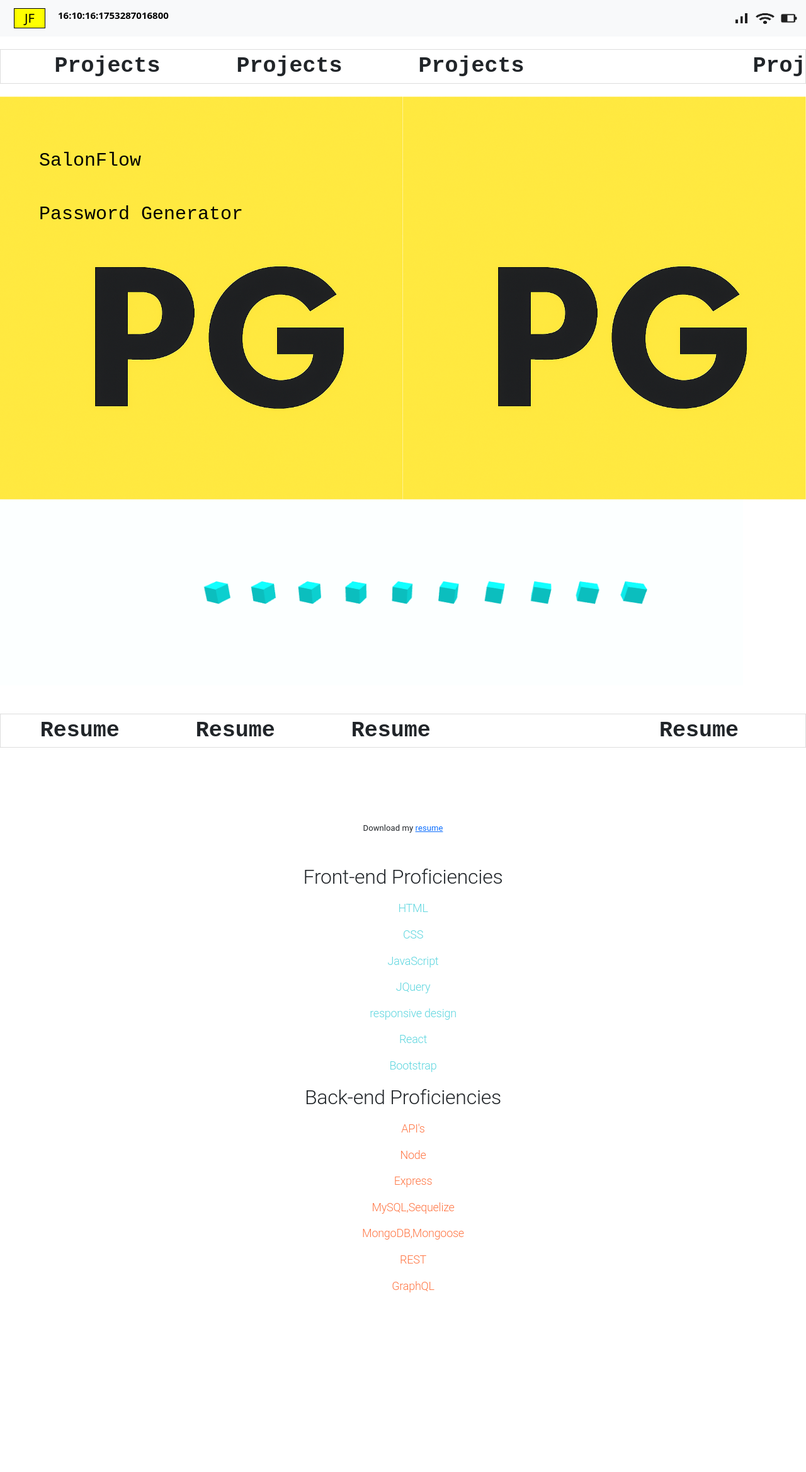
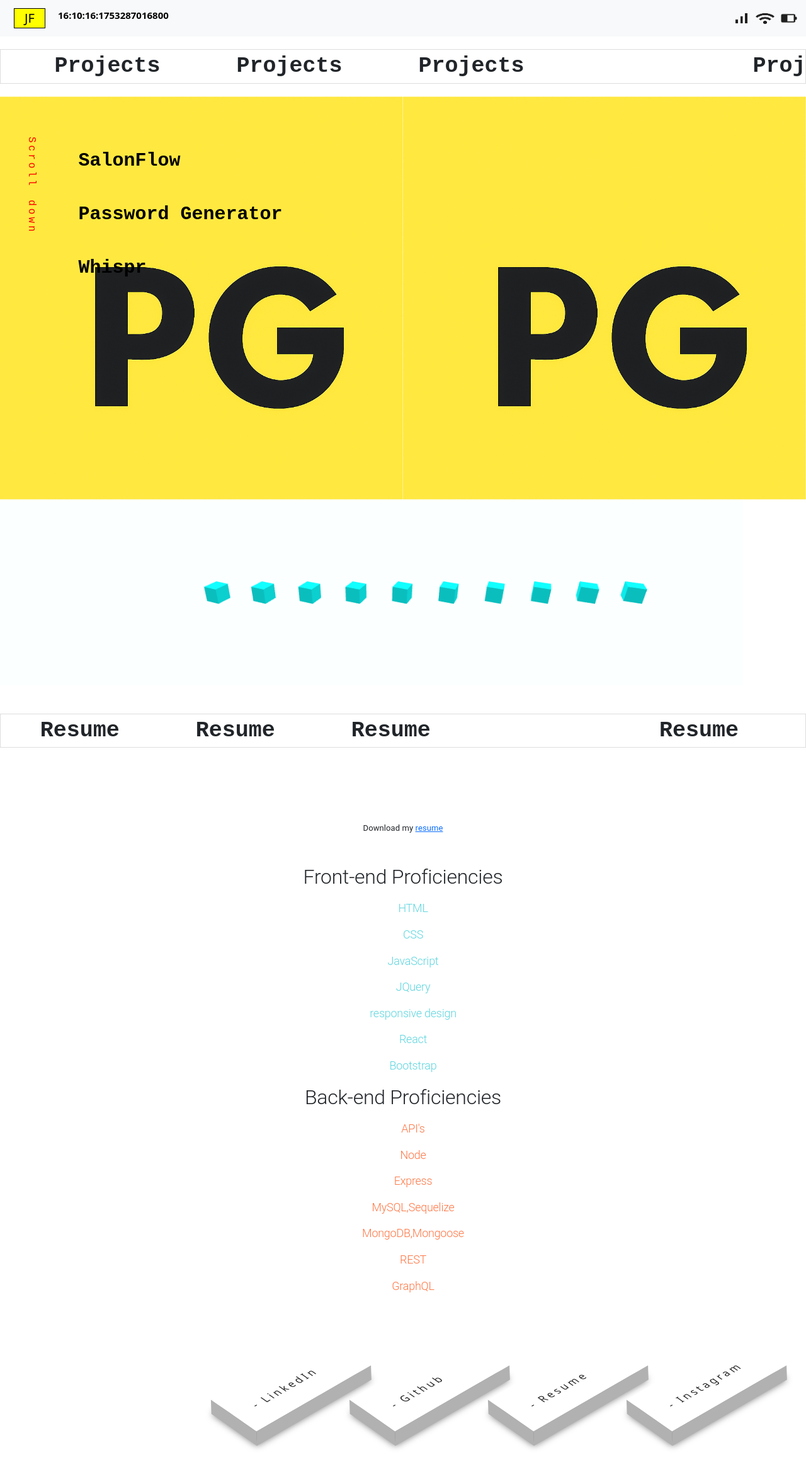
Before and after one commit to Jrr1232/Portfolio-V.2, a React (Vite) app: page / in a window 1280 px wide. Shown: the whole page at 63% size. Before the commit the page ends 2072 px from the top, so only its background shows below. Built offline with nearby package versions, Linux system fonts and the light colour scheme; a web font is replaced by a local one.

Commit message:
Add Resume/Footer/Responsiveness

```diff
--- a/index.html
+++ b/index.html
@@ -22,4 +22,5 @@
   <script type="module" src="/src/main.jsx"></script>
 </body>
 
+
 </html>
--- a/package.json
+++ b/package.json
@@ -16,6 +16,7 @@
     "bootstrap": "^5.3.7",
     "react": "^19.1.0",
     "react-dom": "^19.1.0",
+    "react-icons": "^5.5.0",
     "react-router-dom": "^6.30.1"
   },
   "devDependencies": {
--- a/src/App.css
+++ b/src/App.css
@@ -1,5 +1,174 @@
-/* Styling for the navbar */
+#social-media {
+  display: flex;
+  margin-left: 25%;
+  margin-top: 8%;
+  margin-bottom: 8%;
 
+}
+
+
+#social-media li {
+  list-style: none;
+  margin: 0 5px;
+}
+
+#social-media li a .fa {
+  font-size: 40px;
+  color: #262626;
+  line-height: 80px;
+  transition: .5s;
+  padding-right: 14px;
+}
+
+#social-media li a span {
+  padding: 0;
+  margin: 0;
+  position: absolute;
+  top: 30px;
+  color: #262626;
+  letter-spacing: 4px;
+  transition: .5s;
+}
+
+#social-media li a {
+  text-decoration: none;
+  display: absolute;
+  display: block;
+  width: 210px;
+  height: 80px;
+  background: #ffffff;
+  text-align: left;
+  padding-left: 20px;
+  transform: rotate(-30deg) skew(25deg) translate(0, 0);
+  transition: .5s;
+  box-shadow: -20px 20px 10px rgba(0, 0, 0, .5);
+}
+
+#social-media li a:before {
+  content: '';
+  position: absolute;
+  top: 10px;
+  left: -20px;
+  height: 100%;
+  width: 20px;
+  background: #b1b1b1;
+  transform: .5s;
+  transform: rotate(0deg) skewY(-45deg);
+}
+
+#social-media li a:after {
+  content: '';
+  position: absolute;
+  bottom: -20px;
+  left: -10px;
+  height: 20px;
+  width: 100%;
+  background: #b1b1b1;
+  transform: .5s;
+  transform: rotate(0deg) skewX(-45deg);
+}
+
+#social-media li a:hover {
+  transform: rotate(-30deg) skew(25deg) translate(20px, -15px);
+  box-shadow: -50px 50px 50px rgba(0, 0, 0, .5);
+}
+
+#social-media li:hover .fa {
+  color: #fff;
+}
+
+#social-media li:hover span {
+  color: #fff;
+}
+
+#social-media li:hover:nth-child(1) a {
+  background: #3b5998;
+}
+
+#social-media li:hover:nth-child(1) a:before {
+  background: #365492;
+}
+
+#social-media li:hover:nth-child(1) a:after {
+  background: #4a69ad;
+}
+
+#social-media li:hover:nth-child(2) a {
+  background: #00aced;
+}
+
+#social-media li:hover:nth-child(2) a:before {
+  background: #097aa5;
+}
+
+#social-media li:hover:nth-child(2) a:after {
+  background: #53b9e0;
+}
+
+#social-media li:hover:nth-child(3) a {
+  background: #dd4b39;
+}
+
+#social-media li:hover:nth-child(3) a:before {
+  background: #b33a2b;
+}
+
+#social-media li:hover:nth-child(3) a:after {
+  background: #e66a5a;
+}
+
+#social-media li:hover:nth-child(4) a {
+  background: #e4405f;
+}
+
+#social-media li:hover:nth-child(4) a:before {
+  background: #d81c3f;
+}
+
+#social-media li:hover:nth-child(4) a:after {
+  background: #e46880;
+}
+
+.hover-underline {
+
+  font-size: 2rem;
+  color: #000000;
+  position: relative;
+  display: inline-block;
+}
+
+.hover-underline::after,
+.hover-underline::before {
+  content: '';
+  position: absolute;
+  width: 100%;
+  height: 2px;
+  background: linear-gradient(to right, #ff0000, #00ffff);
+  bottom: -5px;
+  left: 0;
+  transform: scaleX(0);
+  transform-origin: right;
+  transition: transform 0.4s ease-out;
+}
+
+.hover-underline::before {
+  top: -5px;
+  transform-origin: left;
+}
+
+.hover-underline:hover::after,
+.hover-underline:hover::before {
+  transform: scaleX(1);
+}
+
+p {
+  position: fixed;
+  width: 100%;
+  bottom: 30px;
+  font-size: 12px;
+  color: #999;
+  margin-top: 200px;
+}
 
 .navbar-brand {
   display: flex;
@@ -48,7 +217,6 @@
   list-style-type: none;
   margin-top: 50px;
   font-size: 30px;
-  color: rgb(0, 0, 0);
   font-family: monospace;
   font-weight: 100;
 }
@@ -61,14 +229,33 @@
 
 }
 
+.projects-container ul li a {
+  text-decoration: none;
+  font-weight: 600;
+  color: black;
+}
+
+
+
 .projects-list {
-  height: 30%;
+  height: 40%;
   overflow-y: auto;
   overflow-x: hidden;
   scrollbar-width: none;
   /* Firefox */
   -ms-overflow-style: none;
   /* Internet Explorer 10+ */
+}
+
+#scroll-down {
+  font-family: monospace;
+  display: flex;
+  margin-top: 5%;
+  margin-left: 3%;
+  color: red;
+  writing-mode: vertical-lr;
+  word-spacing: 5px;
+  letter-spacing: 4px;
 }
 
 /* Styling for the Animation Box */
@@ -144,6 +331,88 @@ canvas {
   }
 }
 
+
+@media screen and (max-width: 898px) {
+
+
+  .d-flex.justify-content-end.align-items-center.gap-2 img {
+    display: none;
+  }
+
+  canvas {
+    padding-right: 0px;
+
+
+
+  }
+
+  #animation-container {
+    height: 10vh;
+  }
+
+  #social-media {
+    margin-left: 0%;
+    margin-top: 10%;
+    margin-bottom: 10%;
+  }
+
+  #social-media li a {
+    text-decoration: none;
+    display: absolute;
+    display: block;
+    width: 70px;
+    height: 80px;
+    background: #ffffff;
+    text-align: left;
+    padding-left: 20px;
+    transform: rotate(-30deg) skew(25deg) translate(0, 0);
+    transition: .5s;
+    box-shadow: -20px 20px 10px rgba(0, 0, 0, .5);
+  }
+
+  #social-media li a span {
+    font-size: 10px;
+    padding: 0;
+    margin: 0;
+    position: absolute;
+    top: 30px;
+    color: #262626;
+    letter-spacing: 4px;
+    transition: .5s;
+  }
+
+  .projects-container {
+    display: flex;
+    width: 100%;
+    height: 80vh;
+    background-image: url('./assets/ChatGPT Image Jul 31, 2025, 08_09_24 PM.png');
+    background-size: cover;
+  }
+
+  #skills {
+    margin-right: 10%;
+  }
+
+  #skills2 {
+    margin-right: 10%;
+  }
+
+  #resume-link {
+    margin-right: 10%;
+  }
+
+  * {
+    box-sizing: border-box;
+  }
+
+  body {
+    margin: 0;
+    padding: 0;
+    overflow-x: hidden;
+  }
+
+}
+
 * {
   box-sizing: border-box;
 }
--- a/src/components/animation.jsx
+++ b/src/components/animation.jsx
@@ -70,6 +70,7 @@ export default function Animation() {
 
     return (
         <div
+            id = "animation-container"
             ref={containerRef}
             style={{ width: '100vw', height: '40vh' }}
         />
--- /dev/null
+++ b/src/components/flipper.jsx
@@ -0,0 +1,5 @@
+export default function Flipper() {
+    return (
+        <div class="hover-underline">Hover for underline</div>
+    );
+}
--- a/src/components/header.jsx
+++ b/src/components/header.jsx
@@ -27,7 +27,7 @@ export default function Header() {
 
 
     return (
-        <nav className="navbar bg-body-tertiary" id="navbar">
+        <nav className="navbar navbar-expand-md  bg-body-tertiary" id="navbar">
             <div className="container-fluid ">
                 <a className="navbar-brand" href="#">
                     <div id="logo1">JF</div>
--- a/src/components/projects.jsx
+++ b/src/components/projects.jsx
@@ -1,5 +1,5 @@
 import { useState } from "react";
-import weatherAppImage from '../assets/Screenshot 2025-07-31 202842.png'; // Import the image
+import weatherAppImage from '../assets/WX.png'; // Import the image
 import Whispr from '../assets/whispr_demo.png'; // Import the image
 import SalonFlow from '../assets/cesar-saravia-uM6IhU0UZg0-unsplash.jpg'; // Import the image
 import Portfolio from '../assets/Screenshot 2025-07-31 204347.png'; // Import the image
@@ -16,7 +16,8 @@ export default function Projects() {
     // Handle mouse hover state and set background image dynamically
     const handleMouseOver = (imageUrl) => {
         setHovered(true);
-        setBackgroundImage(imageUrl); // Set the background image when hovered
+        setBackgroundImage(imageUrl);
+        // Set the background image when hovered
     };
 
     const handleMouseLeave = () => {
@@ -42,20 +43,24 @@ export default function Projects() {
                 backgroundImage: backgroundImage ? `url(${backgroundImage})` : "", // Dynamic background image
             }}
         >
+            <div id="scroll-down">Scroll down</div>
+
             <ul className="projects-list">
                 <li
                     onMouseOver={(e) => {
                         handleMouseOver(SalonFlow);
                         handleZoom(e);
-                        e.target.style.color = 'white'; // Change font color on hover
+                        e.currentTarget.querySelector('a').style.color = 'white';
                     }}
                     onMouseLeave={(e) => {
                         handleMouseLeave();
                         handleZoomOut(e);
-                        e.target.style.color = 'black';
+                        e.currentTarget.querySelector('a').style.color = 'black';
                     }}
                 >
-                    SalonFlow
+                    <a href="https://johannysunisex-cdc945aa3db4.herokuapp.com/">
+                        SalonFlow
+                    </a>
                 </li>
                 <li
                     onMouseOver={(e) => {
@@ -66,8 +71,8 @@ export default function Projects() {
                         handleMouseLeave();
                         handleZoomOut(e);
                     }}
-                >
-                    Password Generator
+                ><a href="https://jrr1232.github.io/unique-Passwords/">
+                        Password Generator</a>
                 </li>
                 <li
                     onMouseOver={(e) => {
@@ -78,8 +83,8 @@ export default function Projects() {
                         handleMouseLeave();
                         handleZoomOut(e);
                     }}
-                >
-                    Whispr
+                ><a href="https://whispr-cf4e46930867.herokuapp.com/">
+                        Whispr</a>
                 </li>
                 <li
                     onMouseOver={(e) => {
@@ -91,8 +96,8 @@ export default function Projects() {
                         handleMouseLeave();
                         handleZoomOut(e);
                     }}
-                >
-                    Weather API
+                ><a href="https://jrr1232.github.io/weatherApp/">
+                        WX Weather API</a>
                 </li>
                 <li
                     onMouseOver={(e) => {
@@ -103,8 +108,9 @@ export default function Projects() {
                         handleMouseLeave();
                         handleZoomOut(e);
                     }}
-                >
-                    Portfolio V.1
+                ><a href="https://eclectic-cucurucho-42d8d5.netlify.app/Portfolio">
+                        Portfolio V.1
+                    </a>
                 </li>
             </ul>
         </div>
--- a/src/components/resume.jsx
+++ b/src/components/resume.jsx
@@ -6,7 +6,7 @@ export default function Resume() {
     return (
         <>
             <Typography variant="h4" align="center" id="resume-link">
-                Download my <a href="https://docs.google.com/document/d/1jtlML9hnRNmqrA5K8FJgn1nPRxRYWQbkVuw1ZB1MZiI/edit?usp=sharing">resume</a>      </Typography>
+                Download my <a href="https://docs.google.com/document/d/1lmh6kt9L11SEohUry49Czz9uBOuvGOESP3BixFTlWNE/edit?usp=sharing">resume</a>      </Typography>
             <Typography variant="h2" align="center" id="skills">
                 Front-end Proficiencies
                 <ul>
--- /dev/null
+++ b/src/components/socialmedia.jsx
@@ -0,0 +1,32 @@
+export default function SocialMedia() {
+    return (
+        <>
+            <ul id="social-media">
+                <li className="SocialMedia">
+                    <a href="https://www.linkedin.com/in/joaquin-florencio">
+                        <i className="fa fa-facebook" aria-hidden="true"></i>
+                        <span> - LinkedIn</span>
+                    </a>
+                </ li>
+                < li className="SocialMedia">
+                    <a href="https://github.com/Jrr1232?tab=repositories">
+                        <i className="fa fa-twitter" aria-hidden="true"></i>
+                        <span> - Github</span>
+                    </a>
+                </ li>
+                < li className="SocialMedia">
+                    <a href="https://docs.google.com/document/d/1lmh6kt9L11SEohUry49Czz9uBOuvGOESP3BixFTlWNE/edit?usp=sharing">
+                        <i className="fa fa-google-plus" aria-hidden="true"></i>
+                        <span> - Resume</span>
+                    </a>
+                </ li>
+                < li className="SocialMedia">
+                    <a href="#">
+                        <i className="fa fa-instagram" aria-hidden="true"></i>
+                        <span> - Instagram</span>
+                    </a>
+                </ li>
+            </ul>
+        </>
+    );
+}
--- a/src/pages/layout.jsx
+++ b/src/pages/layout.jsx
@@ -3,6 +3,8 @@ import Projects from "../components/projects";
 import Resume from "../components/resume";
 import Scrolltext from "../components/scrolltext";
 import Animation from "../components/animation";
+import Flipper from "../components/flipper";
+import SocialMedia from "../components/socialmedia";
 export default function Layout() {
     return (
         <div>
@@ -13,6 +15,7 @@ export default function Layout() {
                 <Animation />
                 <Scrolltext text="Resume" />
                 <Resume />
+                <SocialMedia />
 
             </main>
         </div>
```
Also changed, not shown: src/assets/WX.png (added), 1 other file (tests, documents, lock files or other folders).
